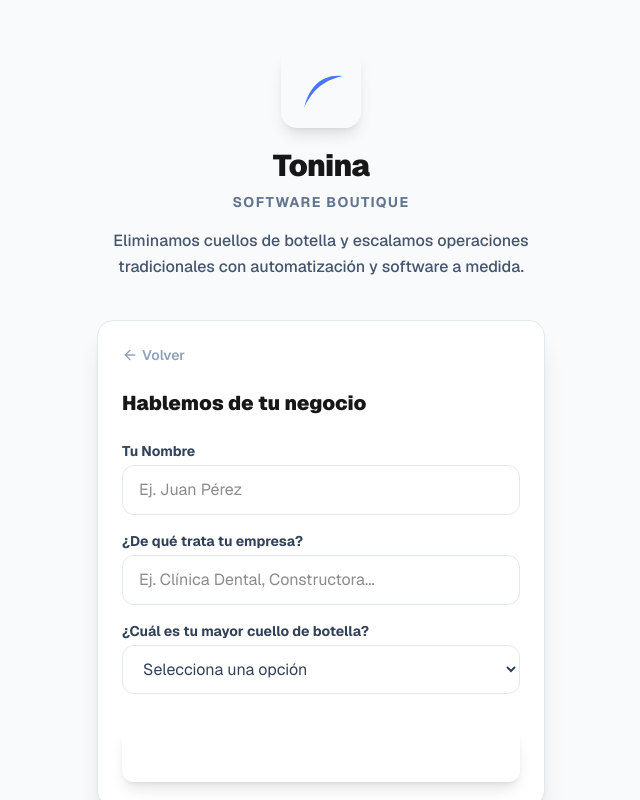
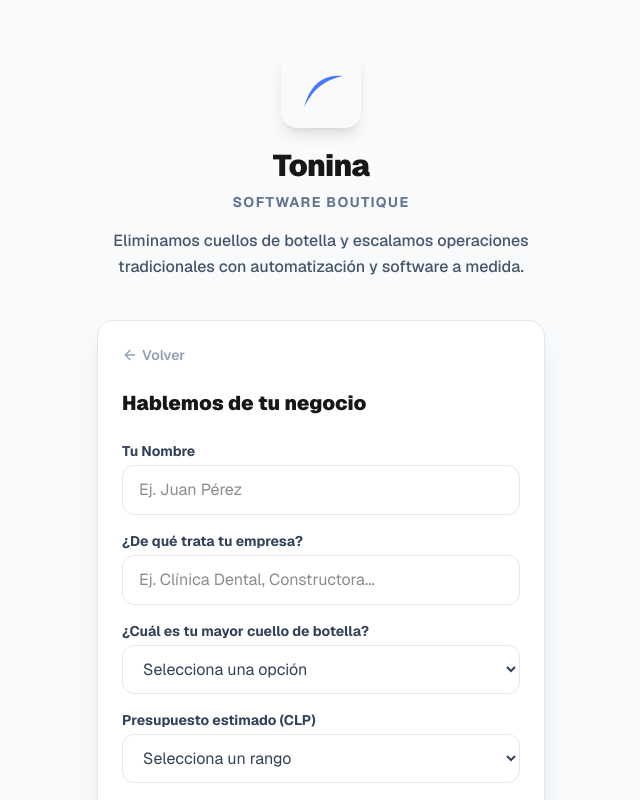
Before and after one commit to loyolahernandez/Tonina, a Next.js app in the folder landing-tonina/: page /links in a window 1280 px wide. Both pictures are taken after a click on the button 640 px from the left and 407 px from the top of the page. Shown: the top 800 px of the page, without its empty margins (319-959 px from the left). Built offline with nearby package versions, Linux system fonts and the light colour scheme.

Commit message:
feat: Add budget qualification field to B2B form

```diff
--- a/landing-tonina/src/app/links/page.tsx
+++ b/landing-tonina/src/app/links/page.tsx
@@ -5,7 +5,7 @@
 
 export default function LinksPage() {
   const [path, setPath] = useState<'none' | 'tonina' | 'swell'>('none');
-  const [toninaData, setToninaData] = useState({ name: "", business: "", bottleneck: "" });
+  const [toninaData, setToninaData] = useState({ name: "", business: "", bottleneck: "", budget: "" });
   const [swellEmail, setSwellEmail] = useState("");
   const [isSubscribed, setIsSubscribed] = useState(false);
 
@@ -14,7 +14,7 @@
 
   const handleToninaSubmit = (e: React.FormEvent) => {
     e.preventDefault();
-    const text = `Hola equipo de Tonina, soy ${toninaData.name}. Mi negocio es sobre ${toninaData.business} y mi mayor cuello de botella actual es: ${toninaData.bottleneck}. Me gustaría evaluar cómo el software a medida puede ayudarme.`;
+    const text = `Hola equipo de Tonina, soy ${toninaData.name}. Mi negocio es sobre ${toninaData.business} y mi mayor cuello de botella actual es: ${toninaData.bottleneck}. Mi presupuesto estimado es de ${toninaData.budget}. Me gustaría evaluar cómo el software a medida puede ayudarme.`;
     const encodedText = encodeURIComponent(text);
     window.open(`https://wa.me/${WHATSAPP_NUMBER}?text=${encodedText}`, "_blank");
   };
@@ -103,6 +103,16 @@
                   <option value="Otro (Te cuento por chat)">Otro (Te cuento por chat)</option>
                 </select>
               </div>
+              <div>
+                <label className="block text-sm font-bold text-slate-700 mb-1">Presupuesto estimado (CLP)</label>
+                <select required className="w-full px-4 py-3 rounded-xl border border-slate-200 focus:ring-2 focus:ring-[#4976FF] focus:border-transparent outline-none bg-white transition-all text-slate-700" value={toninaData.budget} onChange={e => setToninaData({...toninaData, budget: e.target.value})}>
+                  <option value="" disabled>Selecciona un rango</option>
+                  <option value="$500k - $1M CLP (MVP rápido)">$500.000 - $1.000.000 CLP (MVP rápido)</option>
+                  <option value="$1M - $3M CLP (Sistema Operativo a Medida)">$1.000.000 - $3.000.000 CLP (Sistema Operativo)</option>
+                  <option value="+$3M CLP (Infraestructura Completa)">Más de $3.000.000 CLP (Infraestructura)</option>
+                  <option value="No lo tengo claro aún">Aún no lo tengo claro</option>
+                </select>
+              </div>
             </div>
 
             <button type="submit" className="w-full bg-\[#4976FF\] hover:bg-\[#3a5edb\] text-white font-bold py-4 rounded-xl mt-8 flex items-center justify-center gap-2 transition-colors shadow-lg shadow-\[#4976FF\]/30">
```
